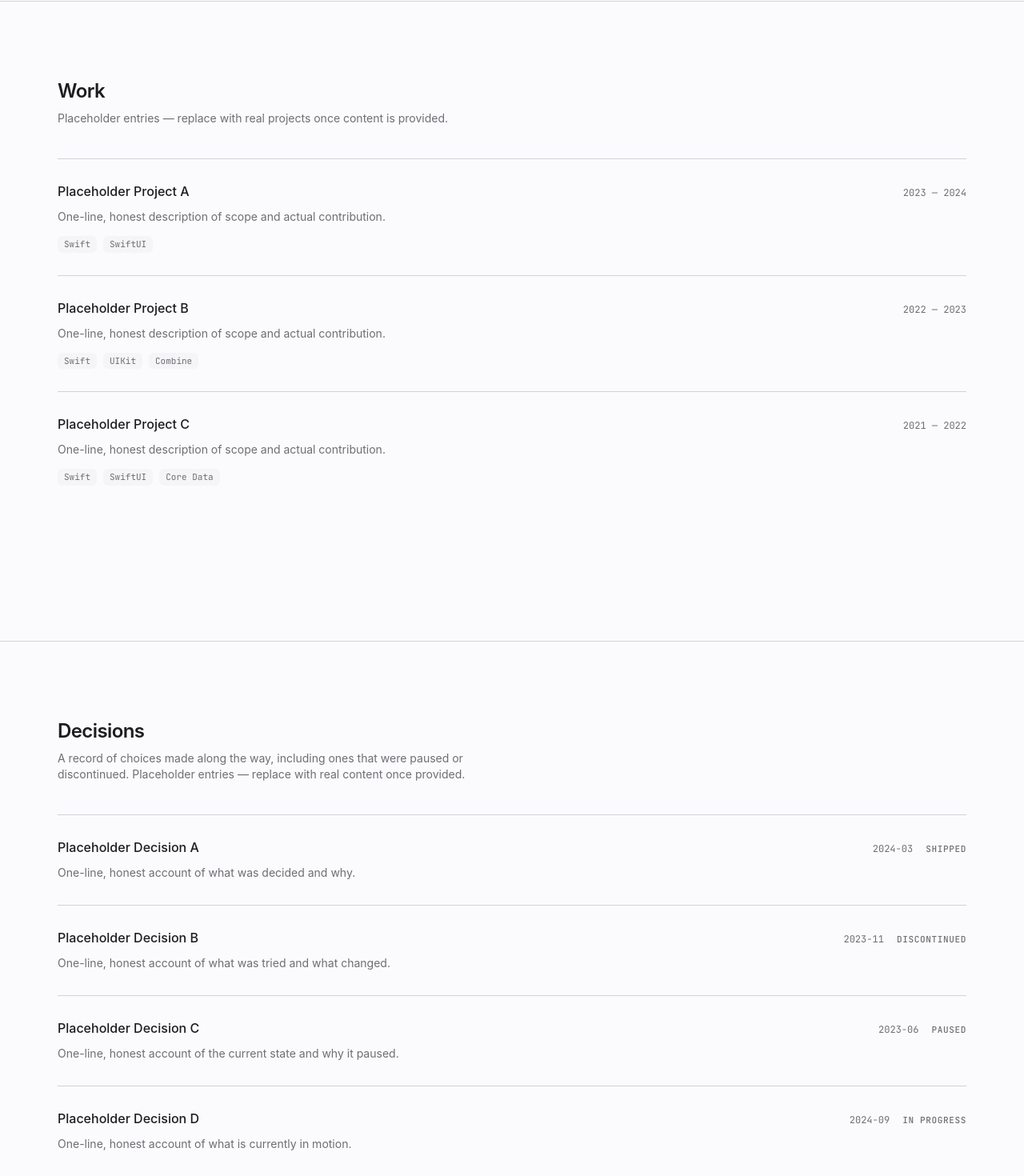
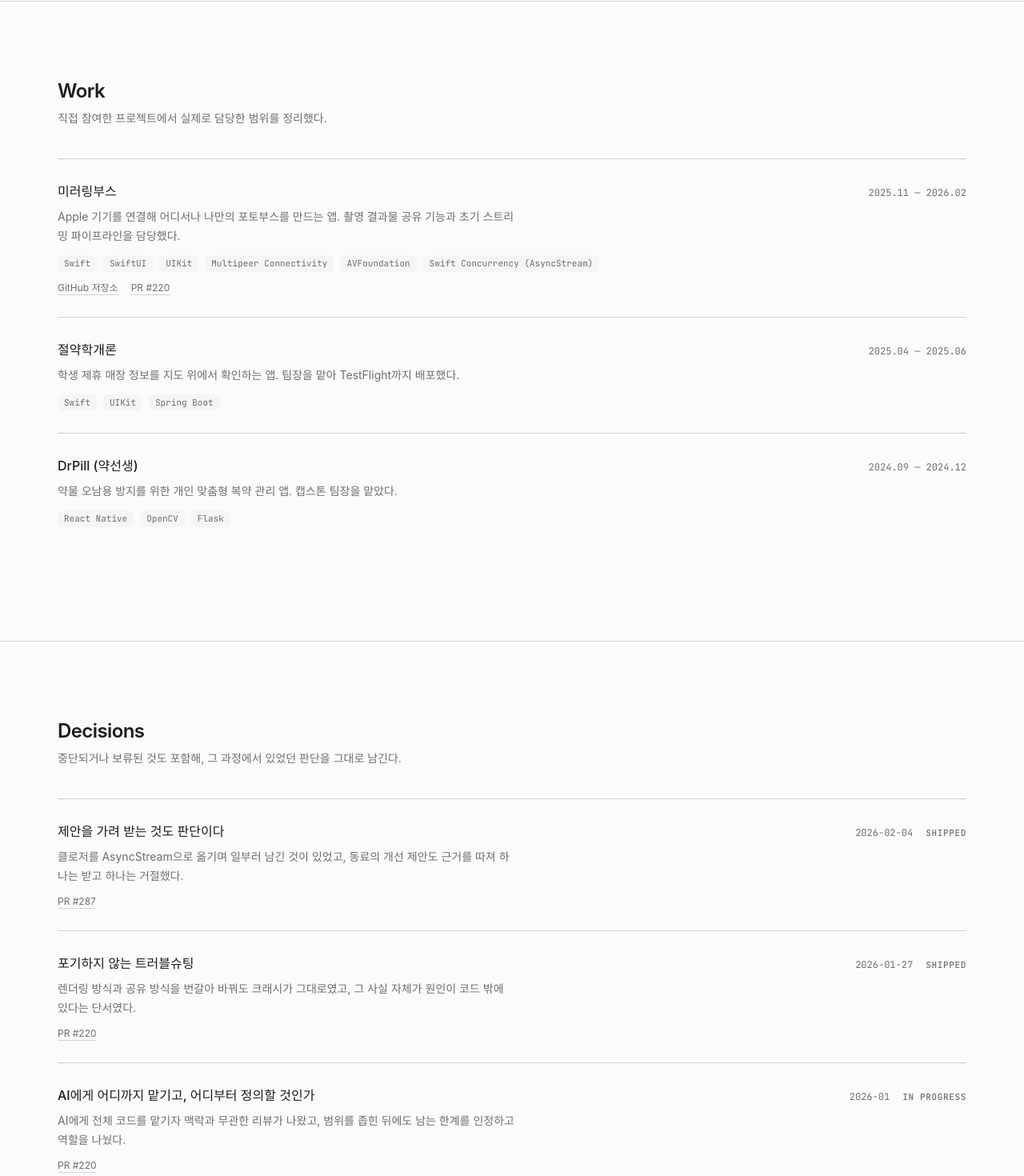
Before and after one commit to YunDaeHyeon/daegom.dev, a Next.js app: page / in a window 1280 px wide. Shown: the part 860-2330 px from the top of the page at 80% size. Built offline with nearby package versions, Linux system fonts and the light colour scheme.

Commit message:
feat: Work/Decisions에 실제 프로젝트와 의사결정 콘텐츠 반영

```diff
--- a/app/page.tsx
+++ b/app/page.tsx
@@ -3,32 +3,65 @@ import { Container } from "@/components/container";
 import { StatusLabel, type Status } from "@/components/status-label";
 import { ProfilePhoto } from "@/components/profile-photo";
 
+type ExternalLink = { label: string; href: string };
+
 type WorkItem = {
   title: string;
   period: string;
   summary: string;
+  // Longer account, reserved for a future detail page — not rendered on this
+  // list view yet (kept low-key here on purpose).
+  detail: string;
   stack: string[];
+  links: ExternalLink[];
 };
 
-// Placeholder entries — replace with real projects once content is provided.
 const workItems: WorkItem[] = [
   {
-    title: "Placeholder Project A",
-    period: "2023 — 2024",
-    summary: "One-line, honest description of scope and actual contribution.",
-    stack: ["Swift", "SwiftUI"],
+    title: "미러링부스",
+    period: "2025.11 — 2026.02",
+    summary:
+      "Apple 기기를 연결해 어디서나 나만의 포토부스를 만드는 앱. 촬영 결과물 공유 기능과 초기 스트리밍 파이프라인을 담당했다.",
+    detail:
+      "4인 팀 프로젝트로 App Store에 배포했다. 팀 초기 각자 만든 스트리밍 프로토타입 중 FHD 환경에서 지연 없이 전송되고 구현 상태가 가장 안정적이라는 이유로 본인의 브랜치가 팀 베이스 코드로 채택됐다. 이후 촬영 결과물을 다른 기기로 공유하는 기능을 맡았고, 이 과정에서 발생한 문제 해결이 이 프로젝트에서 가장 깊이 다룬 작업이다.",
+    stack: [
+      "Swift",
+      "SwiftUI",
+      "UIKit",
+      "Multipeer Connectivity",
+      "AVFoundation",
+      "Swift Concurrency (AsyncStream)",
+    ],
+    links: [
+      {
+        label: "GitHub 저장소",
+        href: "https://github.com/boostcampwm2025/iOS03-dolAwang",
+      },
+      {
+        label: "PR #220",
+        href: "https://github.com/boostcampwm2025/iOS03-dolAwang/pull/220",
+      },
+    ],
   },
   {
-    title: "Placeholder Project B",
-    period: "2022 — 2023",
-    summary: "One-line, honest description of scope and actual contribution.",
-    stack: ["Swift", "UIKit", "Combine"],
+    title: "절약학개론",
+    period: "2025.04 — 2025.06",
+    summary:
+      "학생 제휴 매장 정보를 지도 위에서 확인하는 앱. 팀장을 맡아 TestFlight까지 배포했다.",
+    detail:
+      "4인 팀 프로젝트로 위치 기반 제휴 매장 정보를 제공했다. 매장 좌표 데이터가 없어 앱 내에서 실시간으로 지오코딩을 시도했으나 속도 저하와 오류가 반복됐다. API 응답을 직접 분석해 상호명 기반 검색의 정확도가 낮다는 것을 확인했고, 주소 기반 지오코딩과 백엔드 캐싱 구조로 전환했다.",
+    stack: ["Swift", "UIKit", "Spring Boot"],
+    links: [],
   },
   {
-    title: "Placeholder Project C",
-    period: "2021 — 2022",
-    summary: "One-line, honest description of scope and actual contribution.",
-    stack: ["Swift", "SwiftUI", "Core Data"],
+    title: "DrPill (약선생)",
+    period: "2024.09 — 2024.12",
+    summary:
+      "약물 오남용 방지를 위한 개인 맞춤형 복약 관리 앱. 캡스톤 팀장을 맡았다.",
+    detail:
+      "4인 팀 캡스톤 프로젝트로 캡스톤디자인 경진대회 대상을 받았다. 발표 자리에서 심사위원에게 서비스가 유사 처방 행위에 해당할 수 있다는 지적을 받았고, 개발 전 법적 검토가 없었다는 것을 인정했다. 이후 관련 내용을 직접 조사해 팀과 공유하고, 실사용 단계로 넘어가지 않고 프로젝트를 중단하기로 판단했다.",
+    stack: ["React Native", "OpenCV", "Flask"],
+    links: [],
   },
 ];
 
@@ -36,36 +69,70 @@ type Decision = {
   title: string;
   date: string;
   summary: string;
+  // Longer account, reserved for a future detail page — not rendered on this
+  // list view yet (kept low-key here on purpose).
+  detail: string;
   status: Status;
+  links: ExternalLink[];
 };
 
-// Placeholder entries — replace with real decisions once content is provided.
 // Discontinued/paused items are listed with the same visual weight as shipped
 // ones; status is informational, not a judgment.
 const decisions: Decision[] = [
   {
-    title: "Placeholder Decision A",
-    date: "2024-03",
-    summary: "One-line, honest account of what was decided and why.",
+    title: "제안을 가려 받는 것도 판단이다",
+    date: "2026-02-04",
     status: "SHIPPED",
+    summary:
+      "클로저를 AsyncStream으로 옮기며 일부러 남긴 것이 있었고, 동료의 개선 제안도 근거를 따져 하나는 받고 하나는 거절했다.",
+    detail:
+      "이벤트 처리 방식을 클로저에서 AsyncStream으로 옮기던 중, 두 개의 콜백은 다른 컴포넌트와의 결합도가 높다는 이유로 이번 범위에서 의도적으로 제외했다. 이벤트 성격에 따라 버퍼 정책도 다르게 설계해, 놓치면 안 되는 이벤트는 무제한으로, 최신 상태만 중요한 하트비트는 최근 하나만 남기도록 했다. 리뷰에서 동료가 여러 화면에 흩어진 하트비트 처리 로직을 공통 컴포넌트로 뽑자고 제안했지만, 각 화면이 타임아웃 시 실제로 하는 일이 서로 달라 공통화하면 오히려 복잡도가 늘어난다고 판단해 받아들이지 않았다. 같은 프로젝트의 다른 PR에서는 동료 제안(공유 옵션을 컴포넌트 안에 캡슐화하자는 것)을 그 자리에서 수용한 적도 있어, 제안을 무조건 따르거나 무조건 거절하는 것이 아니라 매번 근거를 따져 판단했다.",
+    links: [
+      {
+        label: "PR #287",
+        href: "https://github.com/boostcampwm2025/iOS03-dolAwang/pull/287",
+      },
+    ],
   },
   {
-    title: "Placeholder Decision B",
-    date: "2023-11",
-    summary: "One-line, honest account of what was tried and what changed.",
-    status: "DISCONTINUED",
+    title: "포기하지 않는 트러블슈팅",
+    date: "2026-01-27",
+    status: "SHIPPED",
+    summary:
+      "렌더링 방식과 공유 방식을 번갈아 바꿔도 크래시가 그대로였고, 그 사실 자체가 원인이 코드 밖에 있다는 단서였다.",
+    detail:
+      "공유 기능에서 발생한 크래시를 렌더링 문제로 보고 ImageRenderer 교체, UIGraphicsImageRenderer 전환, 임시 파일 공유, CoreGraphics 직접 렌더링, PNG 무손실 변환, 재비트맵화까지 시도했지만 모두 동일한 크래시가 재현됐다. ShareLink를 포기하고 UIActivityViewController로 바꿔도 마찬가지였다. 렌더링과 공유 방식을 모두 바꿔도 실패했다는 사실 자체가, 원인이 이미지 처리 코드 안에 없다는 단서였다. AI에게 크래시 로그의 MTLDebugBuffer가 무엇인지 물어 이것이 실제 Metal 엔진이 아니라 Xcode의 디버그 전용 검증 레이어라는 설명을 얻었고, 이 정보를 근거로 옵션을 조정한 뒤 Debug·Release 양쪽과 커뮤니티 사례를 교차 확인해 운영 환경에는 영향이 없다는 결론에 도달했다.",
+    links: [
+      {
+        label: "PR #220",
+        href: "https://github.com/boostcampwm2025/iOS03-dolAwang/pull/220",
+      },
+    ],
   },
   {
-    title: "Placeholder Decision C",
-    date: "2023-06",
-    summary: "One-line, honest account of the current state and why it paused.",
-    status: "PAUSED",
+    title: "AI에게 어디까지 맡기고, 어디부터 정의할 것인가",
+    date: "2026-01",
+    status: "IN PROGRESS",
+    summary:
+      "AI에게 전체 코드를 맡기자 맥락과 무관한 리뷰가 나왔고, 범위를 좁힌 뒤에도 남는 한계를 인정하고 역할을 나눴다.",
+    detail:
+      "PR이 하루 최대 12건까지 쌓이며 리뷰 부담이 커지자, AWS EC2에 n8n을 셀프호스팅해 PR 자동 리뷰 파이프라인을 설계했다. 처음에는 전체 코드를 매번 AI가 읽어들이도록 구성했으나 의도와 무관한 지적이 나왔다. 전체 맥락을 한 번에 다루려 한 접근 자체가 문제라고 보고, GitHub REST API로 PR의 변경사항만 추출해 그 범위 안에서 리뷰하도록 바꿨다. 다만 diff만으로는 프로젝트 전체 흐름을 AI가 파악할 수 없다는 한계도 확인했고, AI의 역할을 휴먼 에러·문법·지원 종료된 메서드처럼 명확히 판별 가능한 1차 검토로 한정했다. 맥락이 필요한 판단은 사람이 최종 결정하도록 기준을 세우고 이 근거를 문서로 남겼다.",
+    links: [
+      {
+        label: "PR #220",
+        href: "https://github.com/boostcampwm2025/iOS03-dolAwang/pull/220",
+      },
+    ],
   },
   {
-    title: "Placeholder Decision D",
-    date: "2024-09",
-    summary: "One-line, honest account of what is currently in motion.",
-    status: "IN PROGRESS",
+    title: "만들고 나서가 아니라, 만들기 전에 확인한 3주",
+    date: "2025-12-18",
+    status: "DISCONTINUED",
+    summary:
+      "위치에 AR 콘텐츠를 고정하는 기능을 3주간 검증했고, 서비스 수준에서는 불가능하다고 결론 내려 만들기 전에 접었다.",
+    detail:
+      "ARKit·RealityKit과 Google ARCore Geospatial API를 결합해 현실의 특정 위치에 AR 콘텐츠를 저장하고 재실행 후에도 복원되는 기능을 검증했다. 저장 데이터를 최소화하는 데는 성공했지만, 시간 경과나 재실행에 따라 위치 추정이 흔들리며 앵커 위치가 크게 어긋나는 문제를 해결하지 못했다. 대안으로 검토한 두 방식(Cloud Anchor, 자체 앵커 점수제)도 각각 실내 한정과 서버 부하 문제로 제외됐다. 이 실패가 특정 구현 방식의 문제가 아니라 이 기술 자체가 국내에서 제한적으로 지원된다는 환경적 한계에서 비롯됐다고 판단해, 3주간의 작업을 접고 기획 단계부터 다시 시작했다. DrPill이 만들고 난 뒤 문제를 알았던 것과 달리, 이번에는 만들기 전에 확인했다.",
+    links: [],
   },
 ];
 
@@ -127,8 +194,7 @@ export default function Home() {
             Work
           </h2>
           <p className="mt-2 max-w-[65ch] text-sm text-muted-foreground">
-            Placeholder entries — replace with real projects once content is
-            provided.
+            직접 참여한 프로젝트에서 실제로 담당한 범위를 정리했다.
           </p>
 
           <ul className="mt-10 divide-y divide-border border-t border-border">
@@ -155,6 +221,21 @@ export default function Home() {
                     </li>
                   ))}
                 </ul>
+                {item.links.length > 0 && (
+                  <div className="mt-3 flex flex-wrap gap-4">
+                    {item.links.map((link) => (
+                      <a
+                        key={link.href}
+                        href={link.href}
+                        target="_blank"
+                        rel="noopener noreferrer"
+                        className="text-xs text-muted-foreground underline decoration-border underline-offset-4 transition-colors hover:decoration-accent"
+                      >
+                        {link.label}
+                      </a>
+                    ))}
+                  </div>
+                )}
               </li>
             ))}
           </ul>
@@ -171,9 +252,8 @@ export default function Home() {
             Decisions
           </h2>
           <p className="mt-2 max-w-[65ch] text-sm text-muted-foreground">
-            A record of choices made along the way, including ones that were
-            paused or discontinued. Placeholder entries — replace with real
-            content once provided.
+            중단되거나 보류된 것도 포함해, 그 과정에서 있었던 판단을 그대로
+            남긴다.
           </p>
 
           <ul className="mt-10 divide-y divide-border border-t border-border">
@@ -193,6 +273,21 @@ export default function Home() {
                 <p className="mt-2 max-w-[65ch] text-sm leading-6 text-muted-foreground">
                   {decision.summary}
                 </p>
+                {decision.links.length > 0 && (
+                  <div className="mt-3 flex flex-wrap gap-4">
+                    {decision.links.map((link) => (
+                      <a
+                        key={link.href}
+                        href={link.href}
+                        target="_blank"
+                        rel="noopener noreferrer"
+                        className="text-xs text-muted-foreground underline decoration-border underline-offset-4 transition-colors hover:decoration-accent"
+                      >
+                        {link.label}
+                      </a>
+                    ))}
+                  </div>
+                )}
               </li>
             ))}
           </ul>
```
